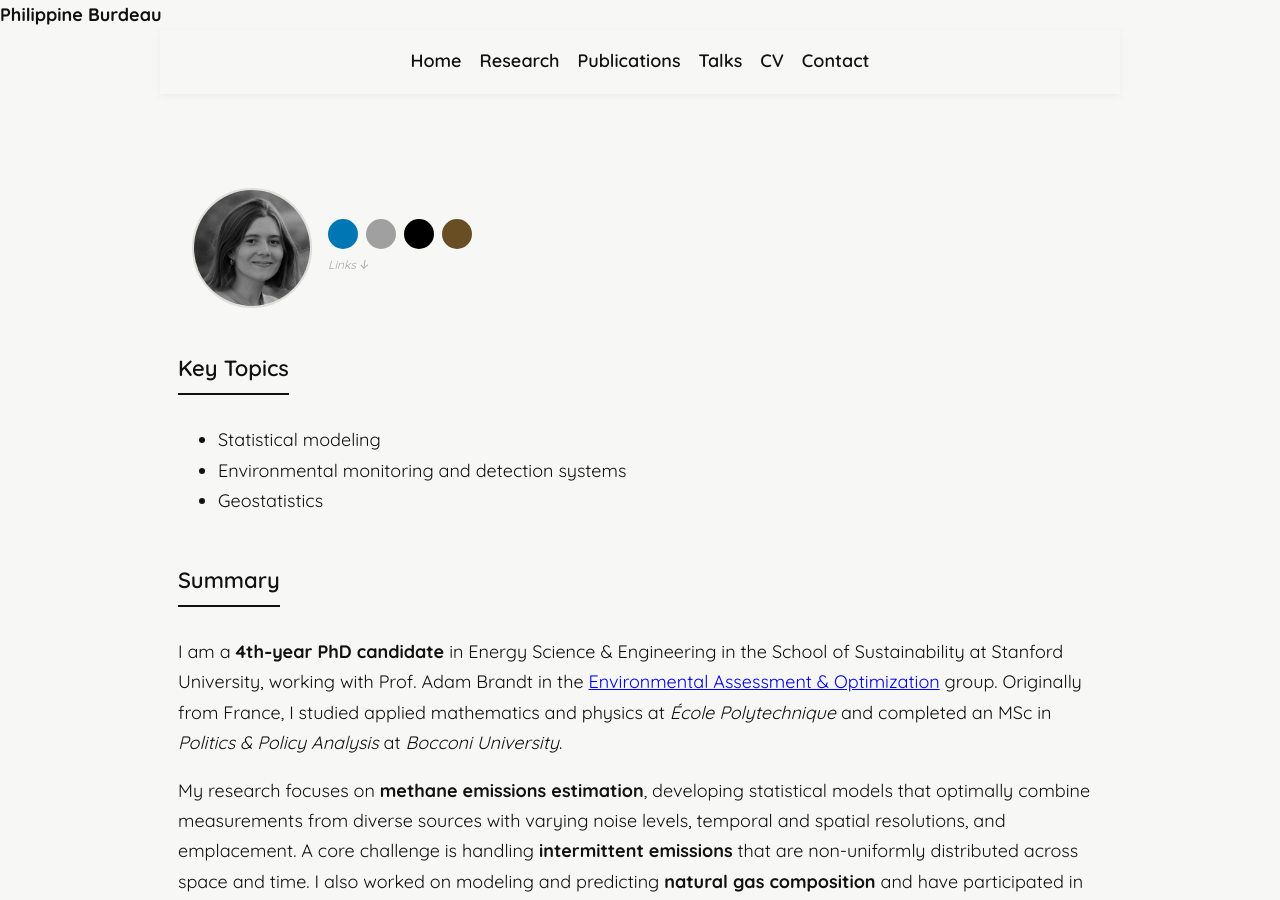
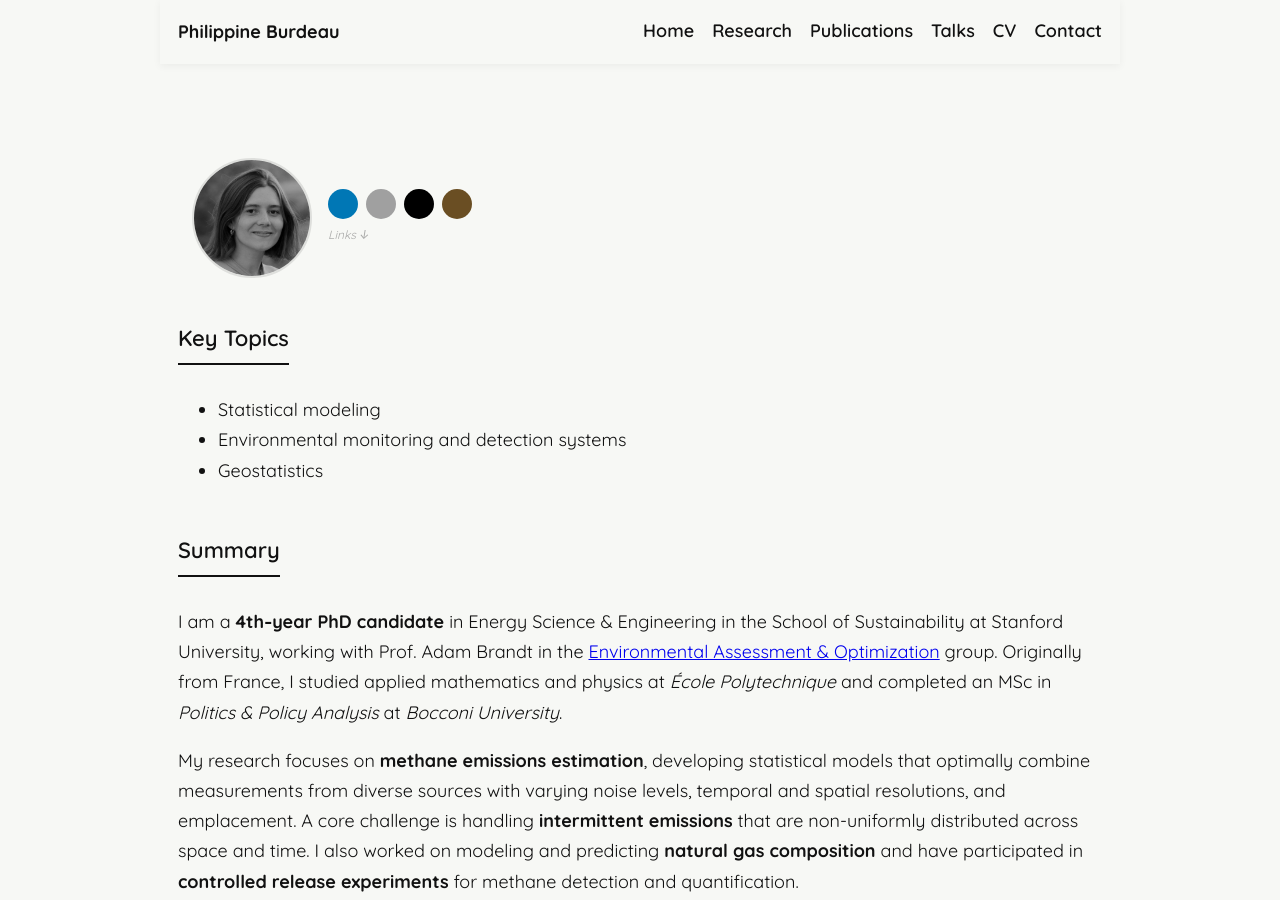
Before and after one commit to pburdeau/pburdeau.github.io, a Jekyll site: the page built from index.md, in a window 1280 px wide and 900 px high. Built offline with Jekyll 4.4.1, drawn with Linux system fonts in a browser that asks for light colours.

Commit message:
Fix header name duplication and add newline

```diff
--- a/_layouts/default.html
+++ b/_layouts/default.html
@@ -14,8 +14,8 @@
   <body>
     <header class="site-hero">
       <div class="hero-inner">
-        <div class="header-name">Philippine Burdeau</div>
         <nav class="site-nav">
+          <div class="header-name">Philippine Burdeau</div>
           <a href="/">Home</a>
           <a href="/research/">Research</a>
           <a href="/publications/">Publications</a>
```
